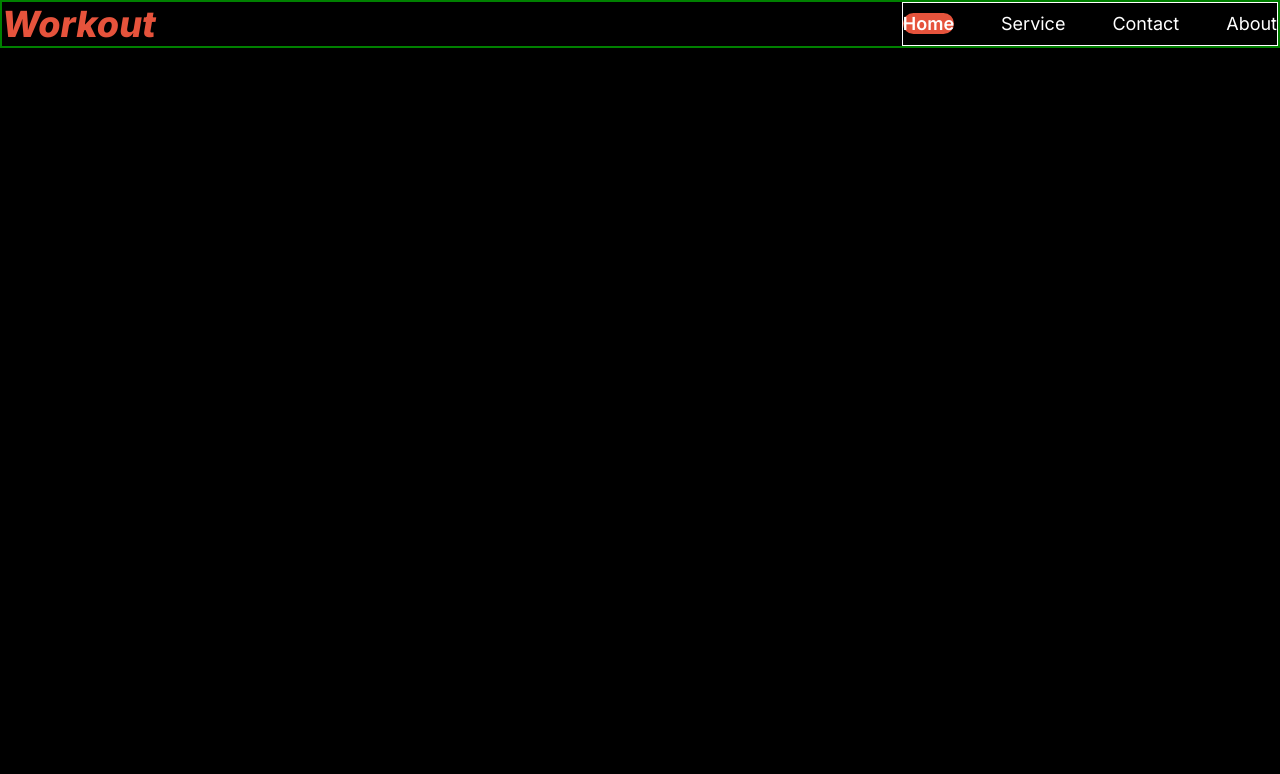
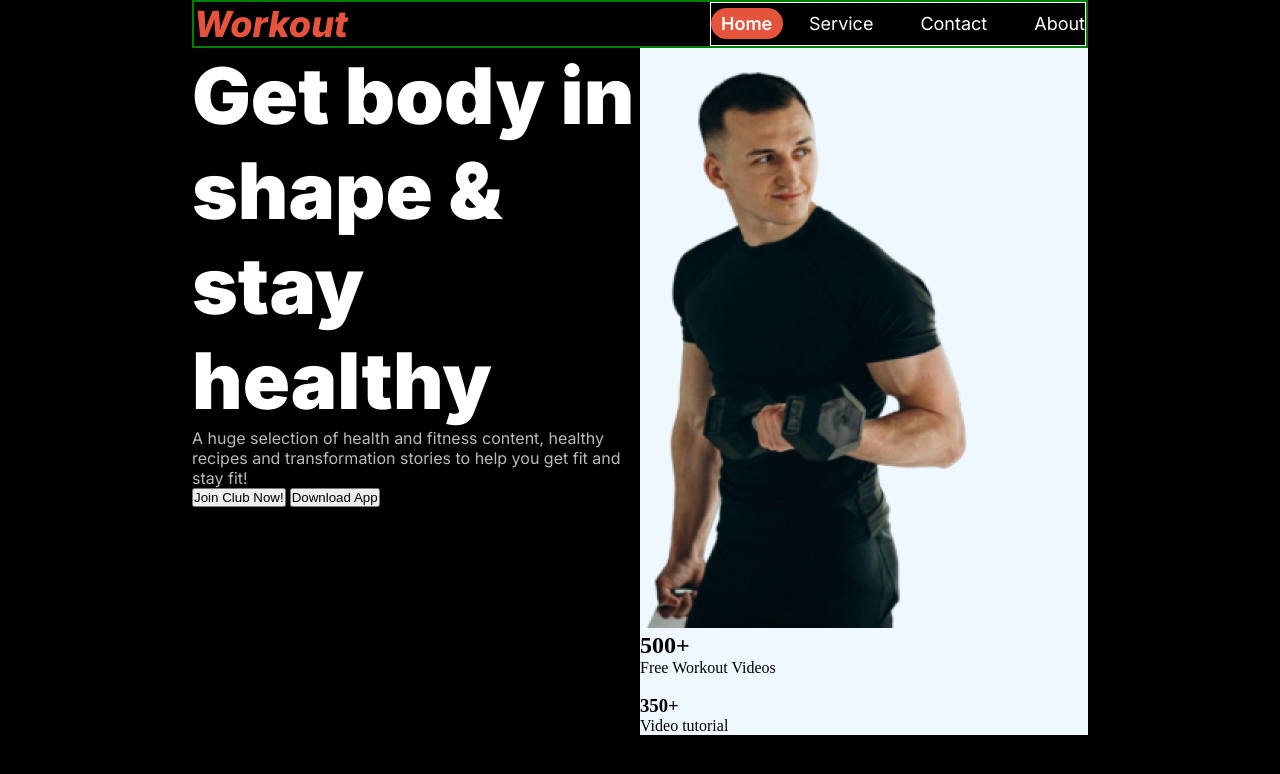
Before and after one commit to atmabdullaham/workout, a plain HTML site: page index.html in a window 1280 px wide. Drawn offline with Linux system fonts and the light colour scheme.

Commit message:
added hero section

```diff
--- a/index.html
+++ b/index.html
@@ -28,5 +28,32 @@
         </div>
       </nav>
     </header>
+    <main>
+      <section id="hero" class="common-section1">
+        <div class="hero-text-container">
+          <h1>Get body in shape & stay healthy</h1>
+          <p>
+            A huge selection of health and fitness content, healthy recipes and
+            transformation stories to help you get fit and stay fit!
+          </p>
+          <button>Join Club Now!</button>
+          <button>Download App</button>
+        </div>
+        <div class="hero-img-container">
+          <img src="./images/Images 2.png" alt="" />
+          <div>
+            <h2>500+</h2>
+            <p>Free Workout Videos</p>
+          </div>
+          <div>
+            <div><img src="" alt="" /></div>
+            <div>
+              <h3>350+</h3>
+              <p>Video tutorial</p>
+            </div>
+          </div>
+        </div>
+      </section>
+    </main>
   </body>
 </html>
--- a/styles/style.css
+++ b/styles/style.css
@@ -5,10 +5,15 @@
 body{
  background-color: rgb(0, 0, 0)
 }
+header{
+ width: 70%;
+ margin: 0 auto;
+}
 nav a h1{
  color: rgba(230, 83, 60, 1.00);
  font-weight: 800;
  font-size: 2.25rem;
+ font-style: italic;
 }
 nav a{
  text-decoration: none;
@@ -47,7 +52,37 @@ nav{
  font-size: 18px;
  font-weight: 600;
  line-height: 22px;
- letter-spacing: 0%;
- text-align: left;
+ padding: 10% 20%;
+}
 
+
+/* Hero Section Design */
+
+.common-section1{
+ width: 70%;
+ margin: 0 auto;
 }
+
+#hero{
+display: flex;
+}
+
+.hero-text-container{
+ width: 50%;
+}
+
+.hero-text-container h1{
+ color: white;
+ font-family: "Inter";
+ font-size: 78px;
+ font-weight: 900;
+}
+.hero-text-container p{
+ color: rgba(240, 248, 255, 0.751);
+ font-family: "Inter";
+}
+
+.hero-img-container{
+ width: 50%;
+ background-color: aliceblue;
+}
```
